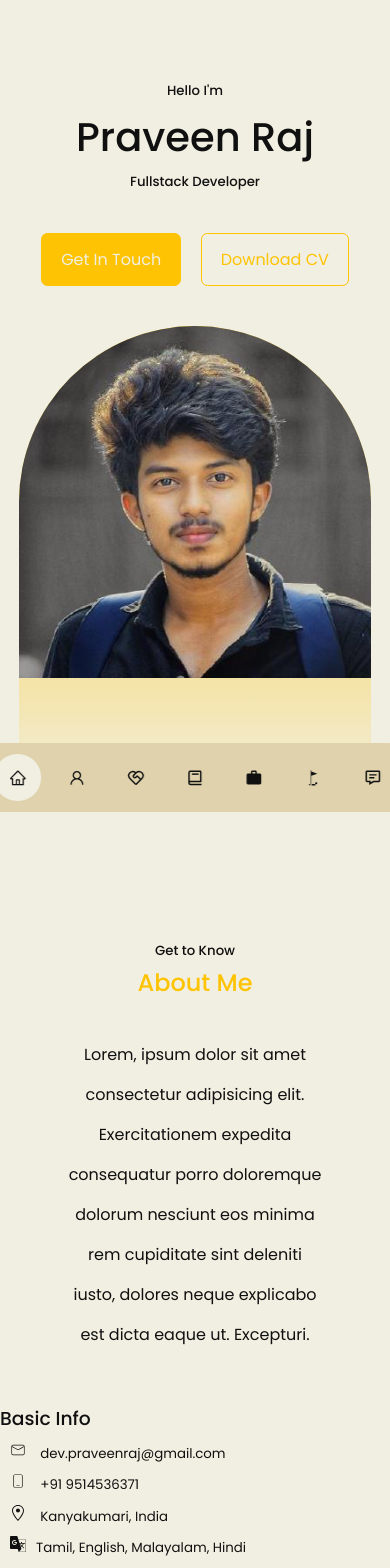
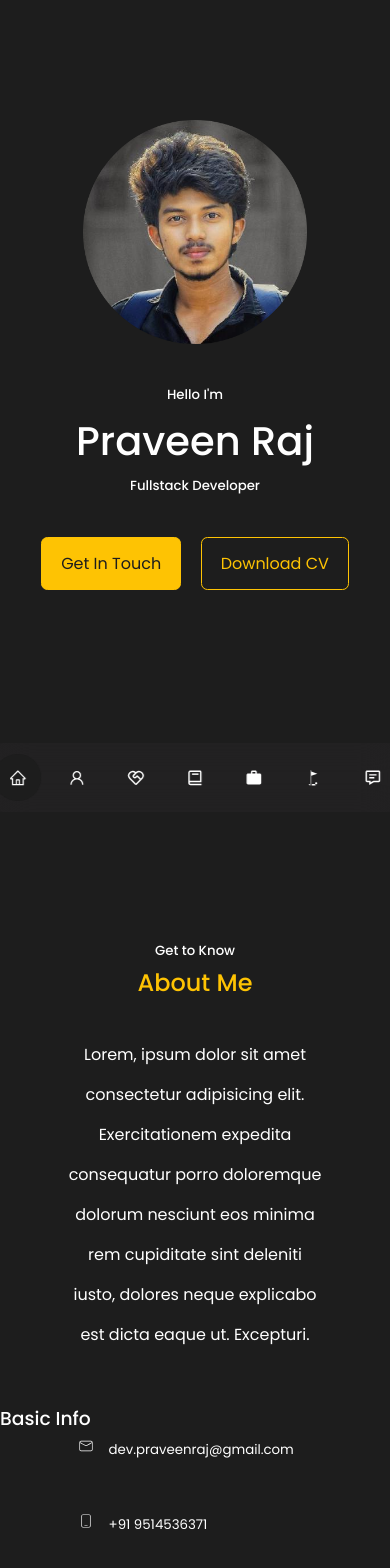
Before and after one commit to praveenrajh/Portfolio, a React (Create React App) app: page / in a window 390 px wide. Shown: the top 1568 px of the page. Built offline with nearby package versions, Linux system fonts and the light colour scheme.

Commit message:
Background

```diff
--- a/src/components/about/about.css
+++ b/src/components/about/about.css
@@ -25,7 +25,8 @@ small {
     gap: 0;
   }
 
-  .about__me {
+  .about__me,
+  .basic__details {
     width: 50%;
     margin: 2rem auto 4rem;
   }
@@ -33,7 +34,8 @@ small {
 
 /* ========== MEDIA QUERIES (SMALL DEVICES) ========== */
 @media screen and (max-width: 600px) {
-  .about__me {
+  .about__me,
+  .basic__details {
     width: 65%;
     margin: 0 auto 3rem;
   }
--- a/src/components/header/Header.jsx
+++ b/src/components/header/Header.jsx
@@ -1,22 +1,21 @@
 import React from "react";
 import "./header.css";
 import CTA from "./CTA";
-import ME from "../../assets/me.jpg";
+import ME from "../../assets/me.png";
 import HeaderSocials from "./HeaderSocials";
 
 const Header = () => {
   return (
     <header>
       <div className="container header__container">
+        <div className="me">
+          <img src={ME} alt="me" />
+        </div>
         <h5>Hello I'm</h5>
         <h1>Praveen Raj</h1>
         <h5 className="text-dark">Fullstack Developer</h5>
         <CTA />
         <HeaderSocials />
-
-        <div className="me">
-          <img src={ME} alt="me" />
-        </div>
 
         <a href="#contact" className="scroll__down">
           Scroll Down
--- a/src/components/header/header.css
+++ b/src/components/header/header.css
@@ -38,15 +38,13 @@ header {
 
 /* ===== ME ===== */
 .me {
-  background: linear-gradient(var(--color-primary), transparent);
-  width: 22rem;
-  height: 30rem;
-  position: absolute;
-  left: calc(50% - 11rem);
+  width: 14rem;
+  height: 14rem;
+  position: relative;
+  left: calc(50% - 7rem);
   margin-top: 2.5rem;
-  border-radius: 12rem 12rem 0 0;
+  margin-bottom: 2.5rem;
   overflow: hidden;
-  padding: 0;
 }
 
 /* ===== SCROLL DOWN ===== */
--- a/src/components/nav/nav.css
+++ b/src/components/nav/nav.css
@@ -1,5 +1,5 @@
 nav {
-  background: #dfd2ad;
+  background: rgba(78, 75, 78, 0.1);
   width: max-content;
   display: block;
   padding: 0.7rem 1.7rem;
--- a/src/index.css
+++ b/src/index.css
@@ -11,12 +11,12 @@
 }
 
 :root {
-  --color-bg: #f1efe1;
+  --color-bg: #1d1d1d;
   --color-bg-variant: #1d1d1d;
   --color-primary: #fec303;
   --color-primary-variant: rgba(77, 181, 255, 0.4);
   --color-white: #fff;
-  --color-dark: #101010;
+  --color-dark: #fff;
 
   --transition: all 400ms ease;
 
```
Also changed, not shown: src/assets/me.jpg (deleted), src/assets/me.png (added).
